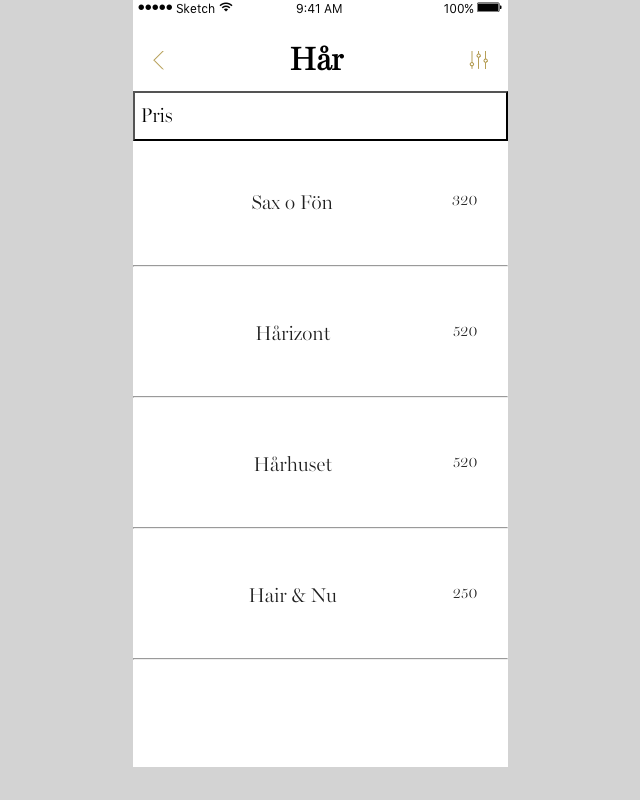
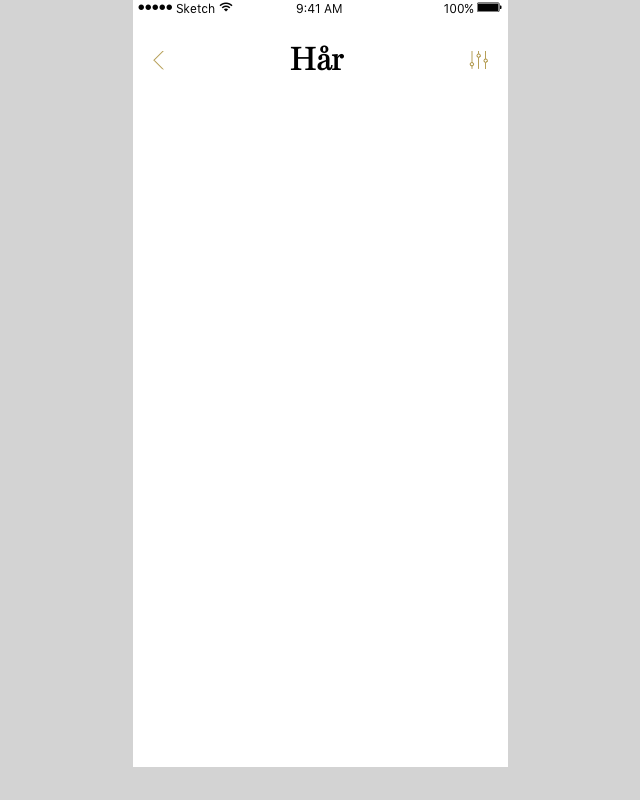
Before and after one commit to vicgus/c9-case-3, a React (Create React App) app: page / in a window 1280 px wide. Shown: the whole page, without its empty margins (320-960 px from the left). Built offline with nearby package versions, Linux system fonts and the light colour scheme.

Commit message:
First push new architecture

```diff
--- a/src/App.css
+++ b/src/App.css
@@ -83,6 +83,8 @@ li {
   text-align: left;
 }
 
+
+
 .droptext {
   padding-left: 20px;
   padding-right: 20px;
--- a/src/App.js
+++ b/src/App.js
@@ -1,130 +1,222 @@
 import React from 'react';
-import './App.css';
-import blackstatus from './pics/black_status.png';
-import back from './pics/back.png';
-import settings from './pics/settings.png';
-import down from './pics/down.png';
-import DropChild from './dropdownchild.js';
-import fullstar from './pics/fullstar.png';
-import {salonger} from './salonger.js';
+import Layout from './components/Layout';
 
-class MenuBar extends React.Component{
-  render() {
-    return(
-      <div className="App-header">
-        <h1>
-          <img className= "left" src= {back}/>
-          Hår
-          <img className= "right" src= {settings}/>
-        </h1>
-      </div>
-    );
-  }
-}
-
-let salongServerData = salonger;
-
-class Salong extends React.Component {
-  render() {
-    let salongInfo = this.props.salongInfo;
-    return(
-      <div className='listitem' display='inline-block'>
-        <div className='salname' >
-          {salongInfo.name}
-            <div className='salprice'> {salongInfo.price}</div>
-        </div>
-        <hr />
-      </div>
-    )
-  }
-}
-
-class DropDownParent extends React.Component{
-  constructor(props) {
-    super(props);
-    this.state = {
-      serverData: {},
-      range: ''
-    };
-    this.changeRange = this.changeRange.bind(this);
-  }
-
-  changeRange(newRange) {
-    this.setState({
-      range: newRange
-    });
-    // console.log(newRange);
-  }
-
-
+class App extends React.Component {
   render() {
     return (
-          <div>
-            <div>
-              <DropChild range={this.state.range} onClick={this.changeRange}/>
-            </div>
-        </div>
-    );
-  }
-}
-
-class FilterList extends React.Component{
-  constructor(props) {
-    super(props);
-    this.state = {
-      serverData: {},
-      topPrice: ''
-    };
-    this.changeList = this.changeList.bind(this);
-  }
-
-  changeList(newList) {
-    this.setState({
-      topPrice: newList
-    });
-    console.log(newList);
-  }
-
-  componentDidMount() {
-    setTimeout(() => {
-      this.setState({serverData: salongServerData});
-    }, 1000);
-    setTimeout(() => {
-      this.setState({topPrice: ''})
-    }, 2000);
-  }
-
-  render() {
-    return (
-          <div>
-            {this.state.serverData.salong ?
-            <div>
-              {this.state.serverData.salong.filter(salongInfo =>
-                salongInfo.price < 600
-              ).map(salongInfo =>
-                <Salong salongInfo={salongInfo} onClick={this.changeList} />
-              )}
-            </div> : <h1>Laddar...</h1>
-        }
-        </div>
-    );
-  }
-}
-
-
-
-class App extends React.Component {
-
-  render() {
-    return (
-      <div className="App">
-        <div className = "App-status"><img src= {blackstatus} alt='Status bar'/></div>
-        <MenuBar/>
-        <DropDownParent/>
-        <FilterList />
-      </div>
+      <Layout/>
     );
   }
 }
 
 export default App;
+
+
+
+
+
+
+
+
+
+
+
+
+
+
+
+
+
+
+
+
+
+
+
+
+
+
+
+
+
+
+
+
+
+
+
+
+
+
+
+
+
+
+
+
+
+
+
+
+
+
+
+
+
+
+
+
+
+
+
+
+
+
+
+
+
+
+
+
+
+
+
+
+
+
+
+
+
+
+
+// import React from 'react';
+// import './App.css';
+// import blackstatus from './pics/black_status.png';
+// import back from './pics/back.png';
+// import settings from './pics/settings.png';
+// import down from './pics/down.png';
+// import DropChild from './dropdownchild.js';
+// import fullstar from './pics/fullstar.png';
+// import {salonger} from './salonger.js';
+
+// let salongServerData = salonger;
+
+// class MenuBar extends React.Component{
+//   render() {
+//     return(
+//       <div className="App-header">
+//         <h1>
+//           <img className= "left" src= {back}/>
+//           Hår
+//           <img className= "right" src= {settings}/>
+//         </h1>
+//       </div>
+//     );
+//   }
+// }
+
+// class Salong extends React.Component {
+//   render() {
+//     let salongInfo = this.props.salongInfo;
+//     return(
+//       <div className='listitem' display='inline-block'>
+//         <div  className='salname'>
+//           {salongInfo.name}
+//             <div className='salprice'>
+//               {salongInfo.price}
+//             </div>
+//         </div>
+//         <hr />
+//       </div>
+//     )
+//   }
+// }
+
+// class DropDownParent extends React.Component{
+//   constructor(props) {
+//     super(props);
+//     this.state = {
+//       serverData: {},
+//       range: ''
+//     };
+//     this.changeRange = this.changeRange.bind(this);
+//   }
+
+//   changeRange(newRange) {
+//     this.setState({
+//       range: newRange
+//     });
+//     // console.log(newRange);
+//   }
+
+//   render() {
+//     return (
+//           <div>
+//             <div>
+//               <DropChild range={this.state.range} onClick={this.changeRange}/>
+//             </div>
+//         </div>
+//     );
+//   }
+// }
+
+// class FilterList extends React.Component{
+//   constructor(props) {
+//     super(props);
+//     this.state = {
+//       serverData: {},
+//       topPrice: ''
+//     };
+//     this.changeList = this.changeList.bind(this);
+//   }
+
+//   changeList(newList) {
+//     this.setState({
+//       topPrice: newList
+//     });
+//     console.log(newList);
+//   }
+
+//   componentDidMount() {
+//     setTimeout(() => {
+//       this.setState({serverData: salongServerData});
+//     }, 1000);
+//     setTimeout(() => {
+//       this.setState({topPrice: 600})
+//     }, 2000);
+//   }
+
+//   render() {
+//     return (
+//           <div>
+//             {this.state.serverData.salong ?
+//             <div>
+//               {this.state.serverData.salong.filter(salongInfo =>
+//                 salongInfo.price < 1000
+//               ).map(salongInfo =>
+//                 <Salong  salongInfo={salongInfo} onClick={this.changeList} />
+//               )}
+//             </div> : <h1>Laddar...</h1>
+//         }
+//           </div>
+//     );
+//   }
+// }
+
+
+
+// class App extends React.Component {
+
+//   render() {
+//     return (
+//       <div className="App">
+//         <div className = "App-status"><img src= {blackstatus} alt='Status bar'/></div>
+//         <MenuBar/>
+//         <DropDownParent/>
+//         <FilterList/>
+//       </div>
+//     );
+//   }
+// }
+
+// export default App;
--- /dev/null
+++ b/src/components/Header.js
@@ -0,0 +1,33 @@
+import React from 'react';
+import back from '../pics/back.png';
+import settings from '../pics/settings.png';
+import '../App.css';
+
+export default class Statusbar extends React.Component {
+    render() {
+    return(
+      <div className="App-header">
+        <h1>
+          <img className= "left" src= {back}/>
+          Hår
+          <img className= "right" src= {settings}/>
+        </h1>
+      </div>
+      );
+    }
+  }
+
+
+// class MenuBar extends React.Component{
+//   render() {
+//     return(
+//       <div className="App-header">
+//         <h1>
+//           <img className= "left" src= {back}/>
+//           Hår
+//           <img className= "right" src= {settings}/>
+//         </h1>
+//       </div>
+//     );
+//   }
+// }
--- /dev/null
+++ b/src/components/Layout.js
@@ -0,0 +1,15 @@
+import React from 'react';
+import Header from './Header';
+import Statusbar from './Statusbar';
+
+
+export default class Layout extends React.Component {
+  render() {
+    return (
+      <div className="App">
+        <Statusbar/>
+        <Header/>
+      </div>
+    );
+  }
+}
--- /dev/null
+++ b/src/components/Statusbar.js
@@ -0,0 +1,10 @@
+import React from 'react';
+import blackstatus from '../pics/black_status.png';
+
+export default class Statusbar extends React.Component {
+    render() {
+      return (
+        <div className = "App-status"><img src= {blackstatus} alt='Status bar'/></div>
+      );
+    }
+  }
--- a/src/dropdownchild.js
+++ b/src/dropdownchild.js
@@ -6,6 +6,7 @@ export default class DropChild extends React.Component {
     constructor(props) {
         super(props);
         this.handleClick = this.handleClick.bind(this);
+        this.handleUserClick = this.handleUserClick.bind(this);
     }
 
     handleClick(e) {
@@ -36,9 +37,15 @@ export default class DropChild extends React.Component {
                 <div className = 'dropdown'>
                     <button className = 'dropbtn'>Pris {this.props.range}</button>
                     <div className='dropdown-content'>
+                        <button className = 'dropbtn' onClick={this.handleUserClick} topPrice='' >
                         <option  onClick={this.handleClick}>{allRanges.text}</option>
+                        </button>
+                        <button className = 'dropbtn' onClick={this.handleUserClick} topPrice= '250'>
                         <option  onClick= {this.handleClick}>{firstRange.text}</option>
+                        </button>
+                        <button className = 'dropbtn' onClick={this.handleUserClick} topPrice= '250'>
                         <option  onClick= {this.handleClick}>{secondRange.text}</option>
+                        </button>
                     </div>
                 </div>
             </div>
--- a/src/salonger.js
+++ b/src/salonger.js
@@ -13,7 +13,7 @@ export let salonger = {
       key: 2,
       name: 'Hårizont',
       address: 'Götgatan 40',
-      price: 520,
+      price: 620,
       description: 'Ipsum Lorem',
       time: '13:00'
     },
```
Also changed, not shown: src/App-unedited.js (added, +131 -0 lines).
